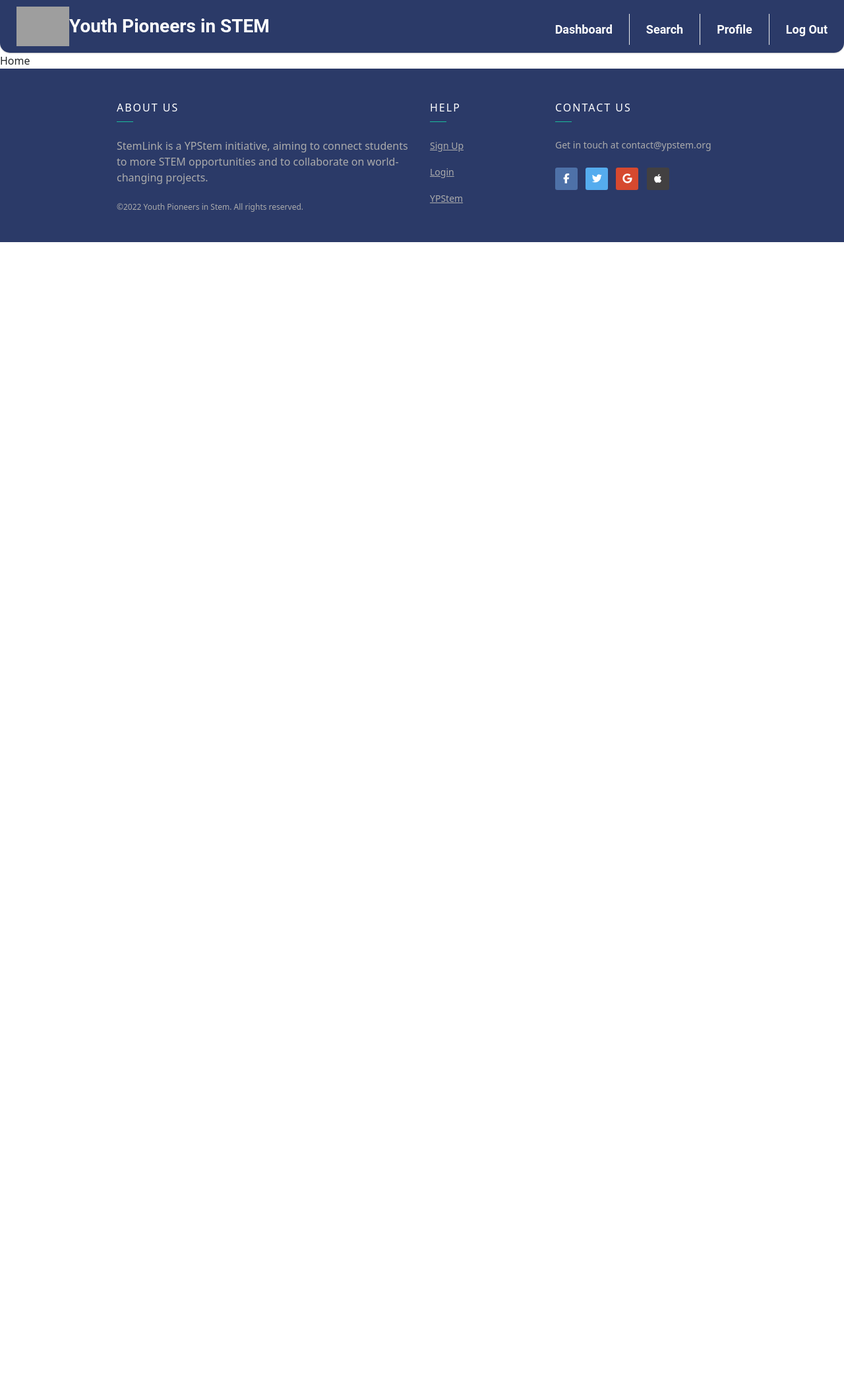
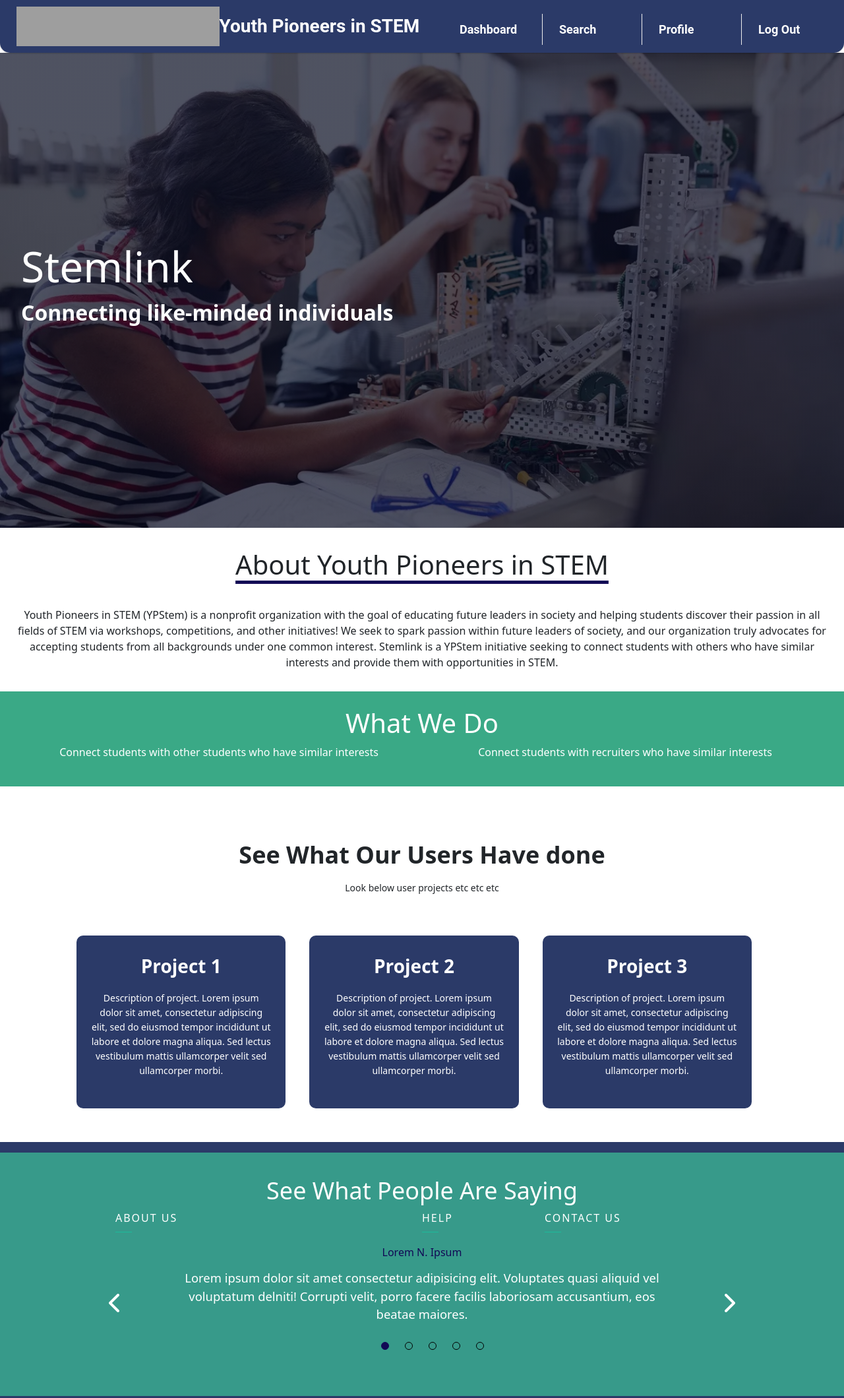
Before and after one commit to imcoolthanks/StemLink, a Flask app: page / in a window 1280 px wide. Shown: the whole page at 66% size. Before the commit the page ends 367 px from the top, so only its background shows below. Run offline with Flask 2, Linux system fonts and the light colour scheme; some libraries are stand-ins or nearby versions; grey boxes are pictures that could not be loaded.

Commit message:
Added sections of home page

```diff
--- a/prototype/static/css/home.css
+++ b/prototype/static/css/home.css
@@ -0,0 +1,337 @@
+*{
+    width: 100%;
+    margin:0;
+    padding:0;
+  }
+
+  #stemlink_description{
+    margin-top:1 rem;
+    font-size: 2rem;
+    font-weight: 700;
+    color:white;
+  }
+
+  #headerTitle{
+    font-size: 4rem;
+
+  }
+  .header{
+    margin:0px auto;
+    padding-left:2em;
+    height: 90vh;
+    width:100%;
+    background-image: linear-gradient(rgba(4,9,30,0.7),rgba(4,9,30,0.7)),url('../assets/stem_header_picture.webp');
+    background-position:center;
+    background-size:cover;
+    position:relative;
+    display:flex;
+    justify-content:space-evenly;
+    align-items: center;
+  }
+
+  .header_content{
+    color:white;
+  }
+
+  .homeAbout{
+    text-align:center;
+    margin-top: 32px;
+    padding: 0px 1em;
+
+  }
+  .homeAbout h1{
+    text-decoration: 5px underline #120855;
+    text-underline-offset:9px;
+  padding-bottom: 0.8em;
+
+  }
+
+  .whatWeDo{
+    height:auto;
+    padding:1.5rem;
+    background-color:#3aa986;
+    margin:2rem 0;
+    text-align:center;
+    color:white;
+  }
+
+  .wwdContent{
+    display:flex;
+    justify-content:space-evenly;
+  }
+
+  /* past user projects */
+  .pastProjects{
+    width:80%;
+    margin:auto;
+    text-align: center;
+    padding-top:50px;
+  }
+
+  .pastProjects h1{
+    font-size:36px;
+    font-weight:600;
+    text-align:center;
+  }
+
+  .pastProjects p{
+    font-size:14px;;
+    font-weight:300;
+    line-height: 22px;
+    padding: 10px;
+  }
+
+
+  .row{
+    margin-top: 5%;
+    display:flex;
+    justify-content: space-between;
+  }
+
+  .project-col{
+    flex-basis: 31%;
+    background:#2b3a68;
+    color:white;
+    border-radius:10px;
+    margin-bottom: 5%;
+    padding: 20px 12px;
+    box-sizing:border-box;
+  }
+
+  .project-col h3{
+    text-align:center;
+    font-weight:600;
+    margin: 10px 0;
+  }
+
+  .project-col:hover{
+    box-shadow: 0 0 20px 0px rgba(0,0,0,0.2)
+  }
+
+  @media(max-width:700px){
+    .row{
+    flex-direction:column;
+    }
+  }
+
+  /* testimonials */
+
+
+  .testim{
+      width: 100%;
+      position: absolute;
+    text-align:center;
+    background-color:#379a8a;
+    margin-top:1em;
+    color:white
+  }
+
+
+  .testim h1{
+    font-size:36px;
+    padding-top:1em;
+  }
+  .testim .wrap{
+      position: relative;
+      width: 100%;
+      max-width: 1020px;
+      padding: 40px 20px;
+      margin: auto;
+  }
+
+  .wrap{
+    display:flex;
+    justify-content:center;
+    align-items:center;
+  }
+
+  #left-arrow,#right-arrow{
+    width:auto
+  }
+  .testim .arrow{
+      display: block;
+      position: relative;
+      color: #fff;
+      cursor: pointer;
+      font-size: 2em;
+
+      transition: all .3s ease-in-out;
+      padding: 5px;
+      z-index: 22222222;
+  }
+  .testim .arrow:before{
+      cursor: pointer;
+  }
+  .testim .arrow.left{
+      left: 10px;
+  }
+  .testim .arrow.right{
+      right: 10px;
+  }
+  .testim .arrow:hover{
+      color: #120855;
+  }
+  .testim .dots{
+      text-align: center;
+      position: absolute;
+      width: 100%;
+      bottom: 60px;
+      left: 0;
+      display: block;
+      z-index: 3333;
+      height: 12px;
+  }
+  .testim .dots .dot{
+      list-style-type: none;
+      display: inline-block;
+      width: 12px;
+      height: 12px;
+      border-radius: 50%;
+      border: 1px solid black;
+      margin: 0 10px;
+      cursor: pointer;
+      transition: all .5s ease-in-out;
+      position: relative;
+  }
+  .testim .dots .dot.active,
+  .testim .dots .dot:hover{
+  background: #120855;
+  border-color: #120855;
+
+  }
+
+
+  .testim .dots .dot.active{
+      animation: testim-scale .5s ease-in-out forwards;
+  }
+  .testim .cont{
+      position: relative;
+      overflow: hidden;
+  }
+  .testim .cont > div{
+      text-align: center;
+      position: absolute;
+      top: 0;
+      left: 0;
+      padding: 0 0 70px 0;
+      opacity: 0;
+  }
+  .testim .cont > div.inactive{
+      opacity: 1;
+  }
+  .testim .cont > div.active{
+
+      position: relative;
+      opacity: 1;
+
+  }
+  .testim .cont div .img img{
+      display: block;
+      width: 100px;
+      height: 100px;
+      margin: auto;
+      border-radius: 50%;
+  }
+  .testim .cont div h2{
+      color: #120855;
+      font-size: 1em;
+      margin: 15px 0;
+  }
+  .testim .cont div p{
+      font-size: 1.15em;
+      color: #fff;
+      width: 80%;
+      margin: auto;
+  }
+
+  .testim .cont div.active{
+      animation: testim-show .5s ease-in-out forwards;
+  }
+  .testim .cont div.active h2{
+      animation: testim-content-in .4s ease-in-out forwards;
+  }
+  .testim .cont div.active p {
+      animation: testim-content-in .5s ease-in-out forwards;
+  }
+  .testim .cont div.inactive .img img{
+      animation: testim-hide .5s ease-in-out forwards;
+  }
+  .testim .cont div.inactive h2{
+      animation: testim-content-out .4s ease-in-out forwards;
+  }
+  .testim .cont div.inactive p {
+      animation: testim-content-out .5s ease-in-out forwards;
+  }
+
+  @keyframes testim-scale {
+      0% {
+          box-shadow: 0px 0px 0px 0px #eee;
+      }
+      35% {
+          box-shadow: 0px 0px 10px 5px #eee;
+      }
+      70% {
+          box-shadow: 0px 0px 10px 5px #120855;
+      }
+      100% {
+          box-shadow: 0px 0px 0px 0px #120855;
+      }
+  }
+
+  @keyframes testim-content-in {
+      from {
+          opacity: 0;
+          transform: translateY(100%);
+      }
+      to {
+          opacity: 1;
+          transform: translateY(0);
+      }
+  }
+  @keyframes testim-content-out {
+      from {
+          opacity: 1;
+          transform: translateY(0);
+      }
+      to {
+          opacity: 0;
+          transform: translateY(-100%);
+      }
+  }
+  @keyframes testim-show {
+      from {
+          opacity: 0;
+          transform: scale(0);
+      }
+      to {
+          opacity: 1;
+          transform: scale(1);
+      }
+  }
+  @keyframes testim-hide {
+      from {
+          opacity: 1;
+          transform: scale(1);
+      }
+      to {
+          opacity: 0;
+          transform: scale(0);
+      }
+  }
+
+
+  /* Responsive */
+
+  @media all and (max-width: 300px) {
+      body {
+          font-size: 14px;
+      }
+  }
+  @media all and (max-width: 500px) {
+      .testim .arrow{
+          font-size: 1.5rem;
+      }
+      .testim .cont div p{
+          line-height: 25px;
+      }
+  }
--- a/prototype/static/js/home.js
+++ b/prototype/static/js/home.js
@@ -0,0 +1,53 @@
+
+var testim = document.getElementById("testim"),
+testimDots = Array.prototype.slice.call(document.getElementById("testim-dots").children),
+testimContent = Array.prototype.slice.call(document.getElementById("testim-content").children),
+testimleftArrow = document.getElementById("left-arrow"),
+testimRightArrow = document.getElementById("right-arrow"),
+testimSpeed = 4500,
+currentSlide = 0,
+currentActive = 0,
+testimTimer
+;
+
+window.onload = function () {
+
+// Testim Script
+function playSlide(slide) {
+    for (var k = 0; k < testimDots.length; k++) {
+        testimContent[k].classList.remove("active");
+        testimContent[k].classList.remove("inactive");
+        testimDots[k].classList.remove("active");
+    }
+    if (slide < 0) {
+        slide = currentSlide = testimContent.length - 1;
+    }
+    if (slide > testimContent.length - 1) {
+        slide = currentSlide = 0;
+    }
+    if (currentActive != currentSlide) {
+        testimContent[currentActive].classList.add("inactive");
+    }
+    testimContent[slide].classList.add("active");
+    testimDots[slide].classList.add("active");
+
+    currentActive = currentSlide;
+
+
+}
+
+testimleftArrow.addEventListener("click", function () {
+    playSlide(currentSlide -= 1);
+})
+testimRightArrow.addEventListener("click", function () {
+    playSlide(currentSlide += 1);
+})
+
+for (var l = 0; l < testimDots.length; l++) {
+    testimDots[l].addEventListener("click", function () {
+        playSlide(currentSlide = testimDots.indexOf(this));
+    })
+}
+playSlide(currentSlide);
+
+}
--- a/prototype/templates/home.html
+++ b/prototype/templates/home.html
@@ -18,8 +18,120 @@
 
 
 {% block content %}
-<!-- Do your code here, this would be where the content of the website goes. -->
-Home
+<script src="https://kit.fontawesome.com/8856d7fd6e.js" crossorigin="anonymous">
+</script>
+<body>
+    <div class='header'>
+        <div class='header_content'>
+          <h1 id='headerTitle'>Stemlink</h1>
+          <p id='stemlink_description'>Connecting like-minded individuals</p>
+        </div>
+        <div class='login'>
+
+        </div>
+
+    </div>
+
+    <div class = 'homeAbout'>
+        <h1>About Youth Pioneers in STEM</h1>
+        <p>Youth Pioneers in STEM (YPStem) is a nonprofit organization with the goal of educating future leaders in society and helping students discover their passion in all fields of STEM via workshops, competitions, and other initiatives! We seek to spark passion within future leaders of society, and our organization truly advocates for accepting students from all backgrounds under one common interest. Stemlink is a YPStem initiative seeking to connect students with others who have similar interests and provide them with opportunities in STEM. </p>
+    </div>
+
+    <div class = 'whatWeDo'>
+        <h1>What We Do</h1>
+        <div class = 'wwdContent'>
+        <div class = 'wwdExample'>
+
+          <p>Connect students with other students who have similar interests</p>
+        </div>
+        <div class = 'wwdExample'>
+
+          <p>Connect students with recruiters who have similar interests</p>
+        </div>
+        </div>
+      </div>
+
+      <div class = 'pastProjects'>
+        <h1>See What Our Users Have done</h1>
+        <p>Look below user projects etc etc etc</p>
+        <div class = 'row'>
+          <div class ='project-col'>
+            <h3>Project 1</h3>
+            <p>Description of project. Lorem ipsum dolor sit amet, consectetur adipiscing elit, sed do eiusmod tempor incididunt ut labore et dolore magna aliqua. Sed lectus vestibulum mattis ullamcorper velit sed ullamcorper morbi.</p>
+          </div>
+
+          <div class ='project-col'>
+            <h3>Project 2</h3>
+            <p>Description of project. Lorem ipsum dolor sit amet, consectetur adipiscing elit, sed do eiusmod tempor incididunt ut labore et dolore magna aliqua. Sed lectus vestibulum mattis ullamcorper velit sed ullamcorper morbi.</p>
+          </div>
+
+
+          <div class ='project-col'>
+            <h3>Project 3</h3>
+            <p>Description of project. Lorem ipsum dolor sit amet, consectetur adipiscing elit, sed do eiusmod tempor incididunt ut labore et dolore magna aliqua. Sed lectus vestibulum mattis ullamcorper velit sed ullamcorper morbi.</p>
+          </div>
+        </div>
+
+      </div>
+
+    <!--   Testimonials -->
+    <section class="testim" id="testim">
+      <h1>See What People Are Saying</h1>
+            <div class="wrap">
+
+
+                <div id="left-arrow" class="arrow left fa fa-chevron-left"></div>
+
+
+
+                <div class="cont" id="testim-content">
+
+                    <div class="active">
+
+                        <h2>Lorem N. Ipsum</h2>
+                        <p>Lorem ipsum dolor sit amet consectetur adipisicing elit. Voluptates quasi aliquid vel voluptatum      delniti! Corrupti velit, porro facere facilis laboriosam accusantium, eos beatae maiores.</p>
+                    </div>
+
+                    <div>
+
+                        <h2>Lorem L. Ipsum</h2>
+                        <p>Lorem ipsum dolor sit amet consectetur adipisicing elit. Voluptates quasi aliquid vel voluptatum
+                            deleniti! Corrupti velit, porro facere facilis laboriosam accusantium, eos beatae maiores.</p>
+                    </div>
+
+                    <div>
+
+                        <h2>Lorem R. Ipsum</h2>
+                        <p>Lorem ipsum dolor sit amet consectetur adipisicing elit. Voluptates quasi aliquid vel voluptatum
+                            deleniti! Corrupti velit, porro facere facilis laboriosam accusantium, eos beatae maiores.</p>
+                    </div>
+
+                    <div>
+
+                        <h2>Lorem P. Ipsum</h2>
+                        <p>Lorem ipsum dolor sit amet consectetur adipisicing elit. Voluptates quasi aliquid vel voluptatum
+                            deleniti! Corrupti velit, porro facere facilis laboriosam accusantium, eos beatae maiores.</p>
+                    </div>
+
+                    <div>
+
+                        <h2>Lorem Q. Ipsum</h2>
+                        <p>Lorem ipsum dolor sit amet consectetur adipisicing elit. Voluptates quasi aliquid vel voluptatum
+                            deleniti! Corrupti velit, porro facere facilis laboriosam accusantium, eos beatae maiores.</p>
+                    </div>
+                </div>
+             <div id="right-arrow" class="arrow right fa fa-chevron-right"></div>
+            </div>
+       <ul class="dots" id="testim-dots">
+                    <li class="dot active"></li>
+                    <li class="dot"></li>
+                    <li class="dot"></li>
+                    <li class="dot"></li>
+                    <li class="dot"></li>
+                </ul>
+        </section>
+
+</body>
 {% endblock %}
 
 
```
Also changed, not shown: prototype/static/assets/stem_header_picture.webp (added).
